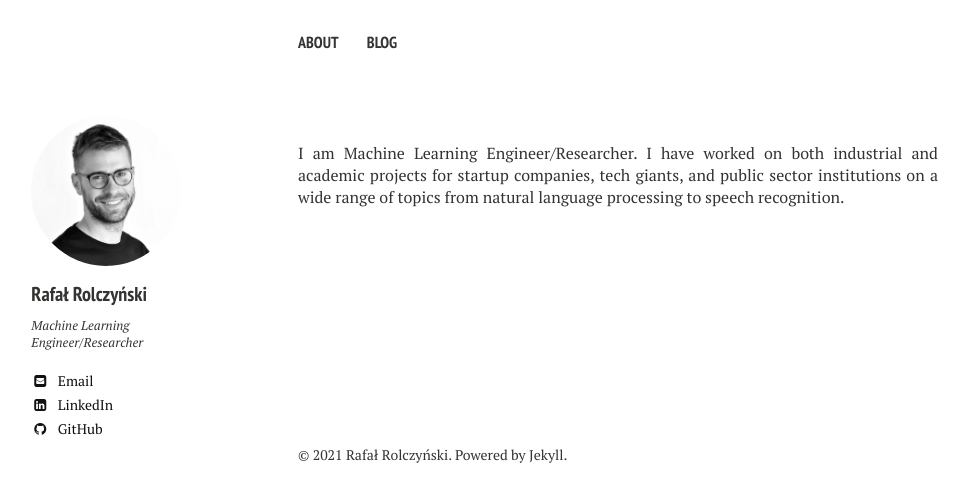
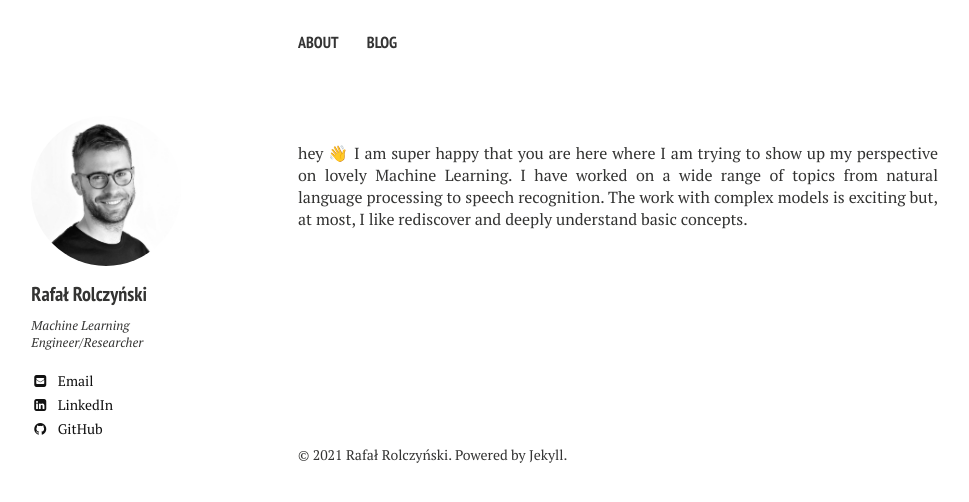
Before and after one commit to rolczynski/rolczynski.github.io, a Jekyll site: the page built from about.md, in a window 1280 px wide. Shown: the top 502 px of the page, without its empty margins (22-991 px from the left). Built offline with Jekyll 4.4.1, drawn with Linux system fonts in a browser that asks for light colours; nearby versions of some CDN libraries.

Commit message:
Update about page

```diff
--- a/about.md
+++ b/about.md
@@ -5,5 +5,6 @@ tags: [Rafał Rolczyński, rolczynski, homepage]
 share: false
 ---
 
-I am Machine Learning Engineer/Researcher. I have worked on both industrial and academic projects for startup companies,
-tech giants, and public sector institutions on a wide range of topics from natural language processing to speech recognition.
+hey 👋 I am super happy that you are here where I am trying to show up my perspective on lovely Machine Learning.
+I have worked on a wide range of topics from natural language processing to speech recognition.
+The work with complex models is exciting but, at most, I like rediscover and deeply understand basic concepts.
```
